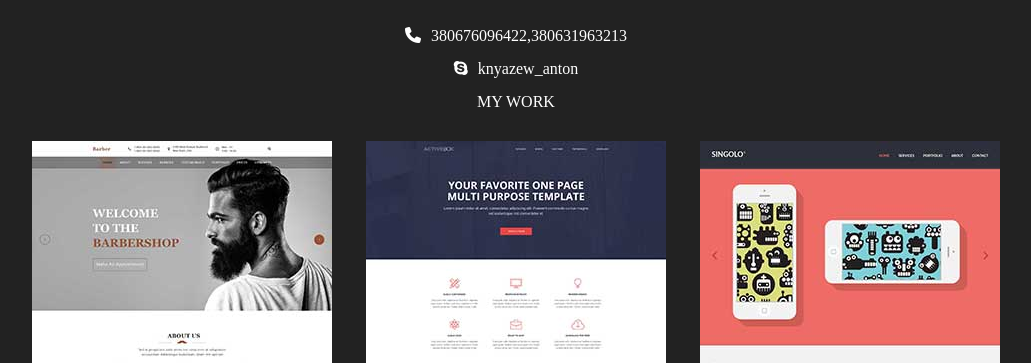
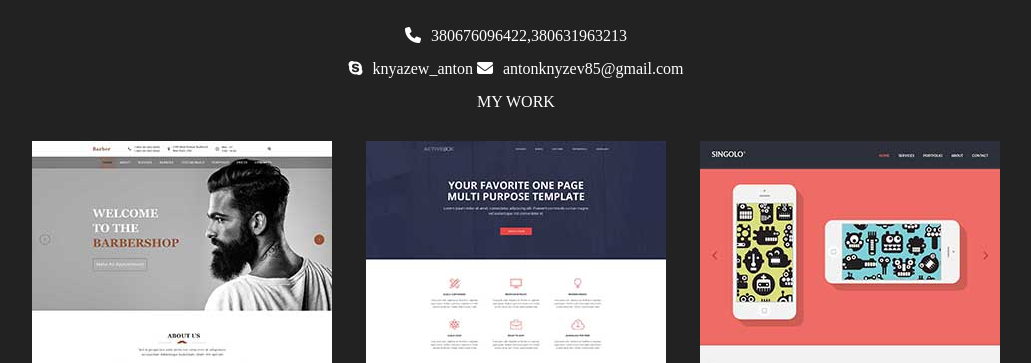
Before and after one commit to krepysh007/krepysh007.github.io, a plain HTML site: page index.html in a window 1280 px wide. Shown: the part 338-701 px from the top of the page, without its empty margins (124-1155 px from the left). Drawn offline with Linux system fonts and the light colour scheme.

Commit message:
Update mail adress

```diff
--- a/index.html
+++ b/index.html
@@ -15,6 +15,7 @@
 				<i class="fa fa-phone" aria-hidden="true"></i>380676096422,380631963213
 				<br>
 				<i class="fa fa-skype" aria-hidden="true"></i>knyazew_anton
+				<i class="fa fa-envelope" aria-hidden="true"></i>antonknyzev85@gmail.com
 			</div>
 			<div class="works">MY WORK <br>
 				<a href="#"><img src="img/work1.jpg" alt=""></a>
```
